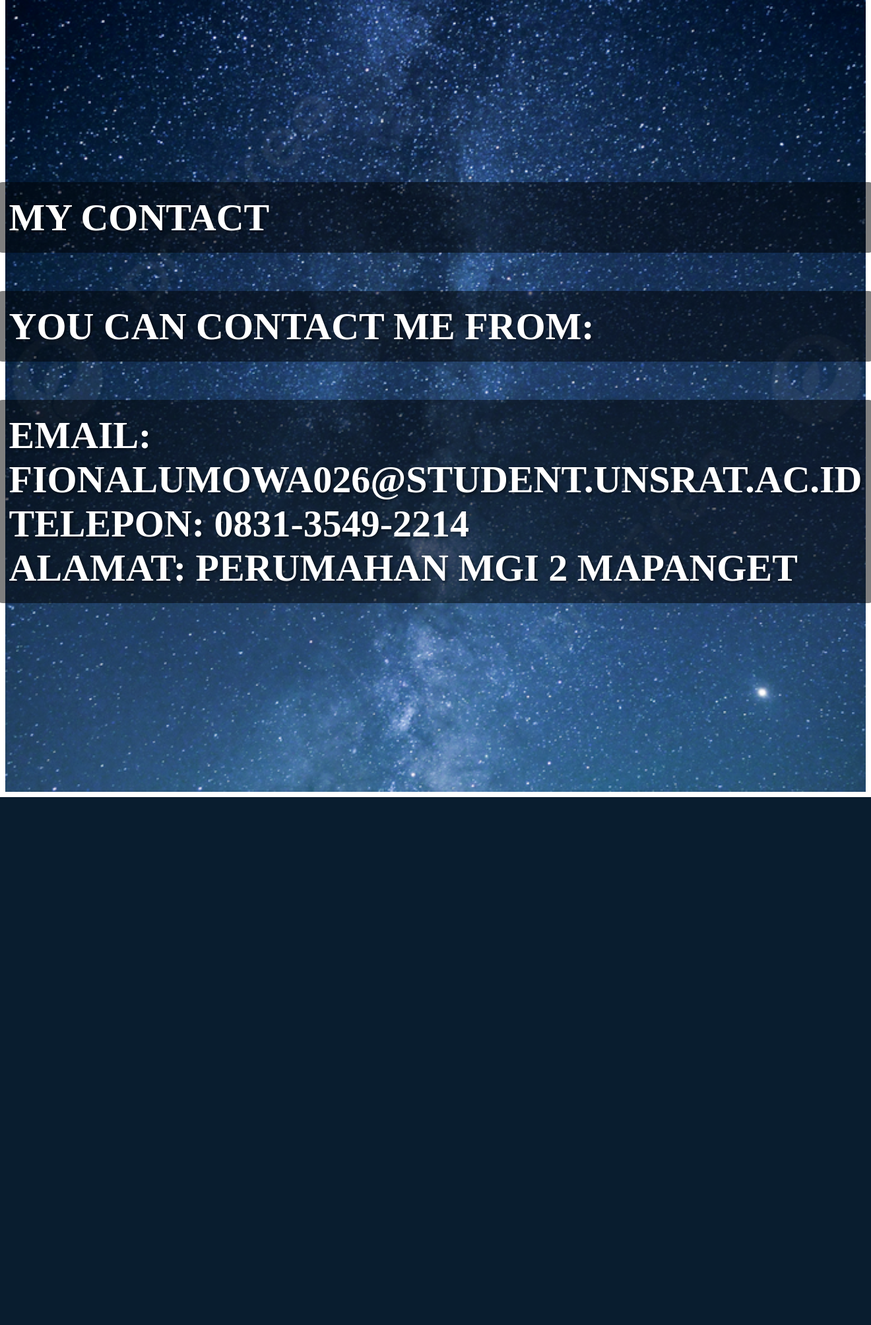
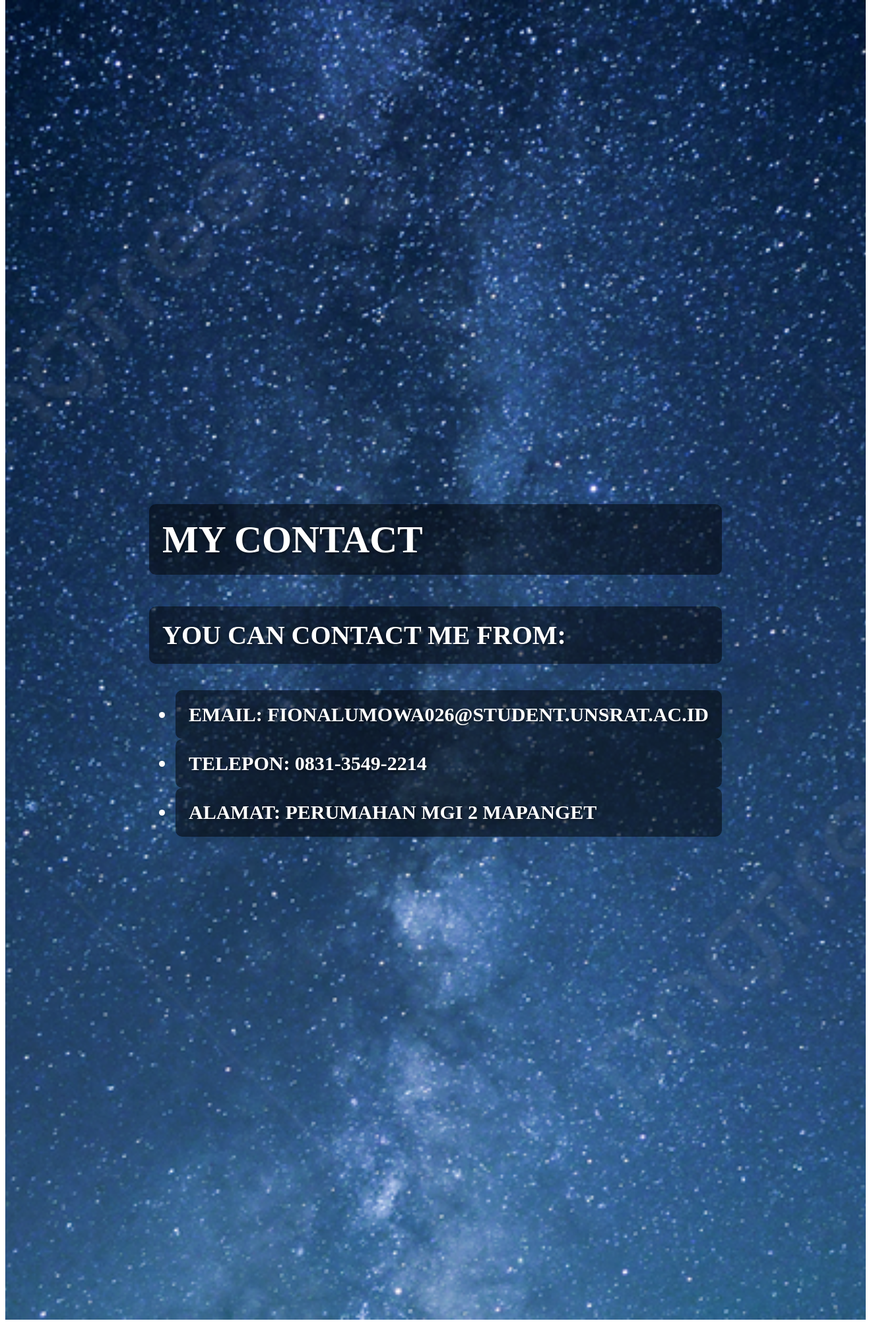
Before and after one commit to fiona0888/TIK2032-Project, a PHP site: page /contact.html in a window 1320 px wide. Shown: the part 72-2080 px from the top of the page at 66% size. Before the commit the page ends 1280 px from the top, so only its background shows below. Run offline with PHP 8.4, Linux system fonts and the light colour scheme.

Commit message:
Update menu.css

```diff
--- a/menu.css
+++ b/menu.css
@@ -49,7 +49,7 @@ main {
     background-image: url('background.jpg'); /* Mengatur gambar latar belakang */
     background-size: cover; /* Menyusuaikan gambar agar mencakup area penuh */
     background-position: center; /* Posisi gambar latar belakang di tengah */
-    height: 150vh; /* Mengatur tinggi main sesuai tinggi layar */
+    height: 250vh; /* Mengatur tinggi main sesuai tinggi layar */
     display: flex;
     justify-content: center; /* Mengatur konten utama di tengah */
     align-items: center; /* Mengatur konten utama di tengah secara vertikal */
@@ -100,7 +100,7 @@ main {
 }
 
 .contact-content p {
-    font-size: 58px;
+    font-size: 40px;
     font-weight: bold;
     text-transform: uppercase;
     color: #fff; /* Warna teks menjadi putih */
@@ -110,8 +110,8 @@ main {
     border-radius: 10px; /* Mengatur sudut border */
 }
 
-.contact-content ul {
-    font-size: 58px;
+.contact-content li {
+    font-size: 30px;
     font-weight: bold;
     text-transform: uppercase;
     color: #fff; /* Warna teks menjadi putih */
```
